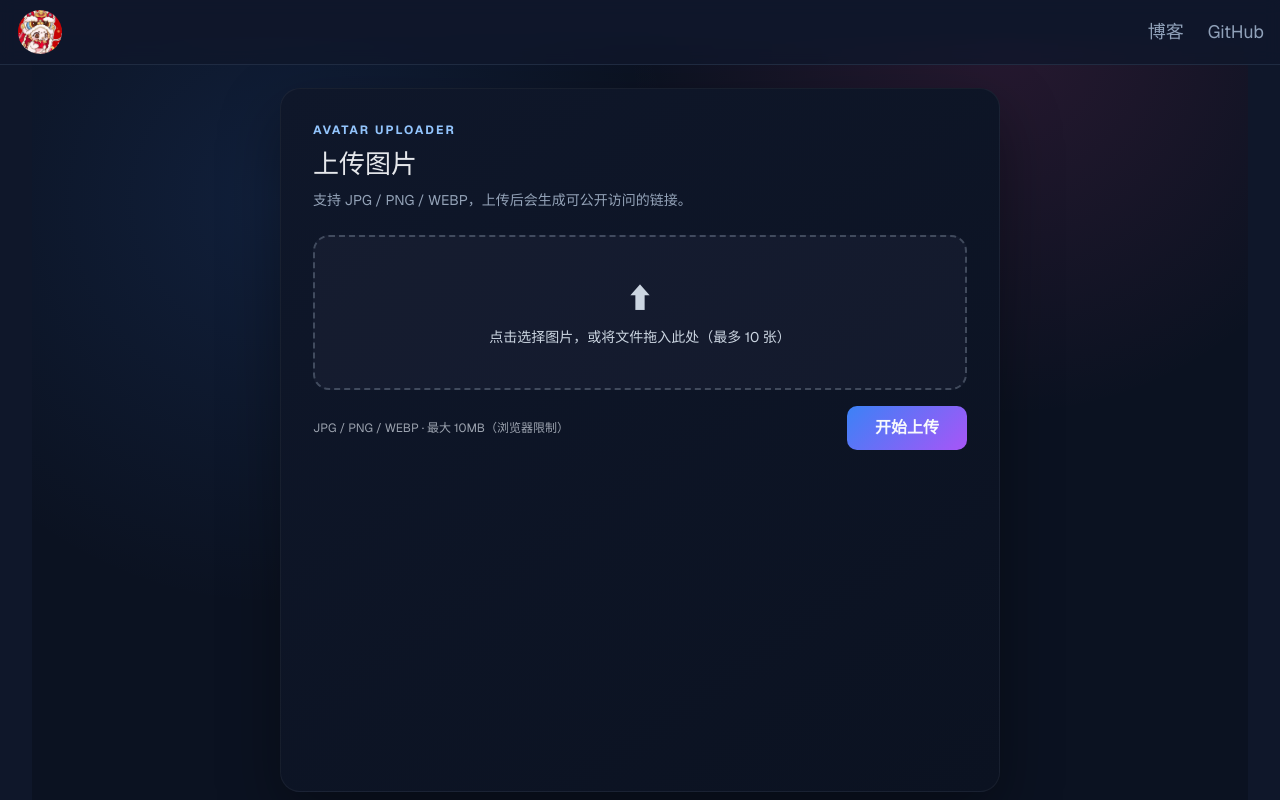
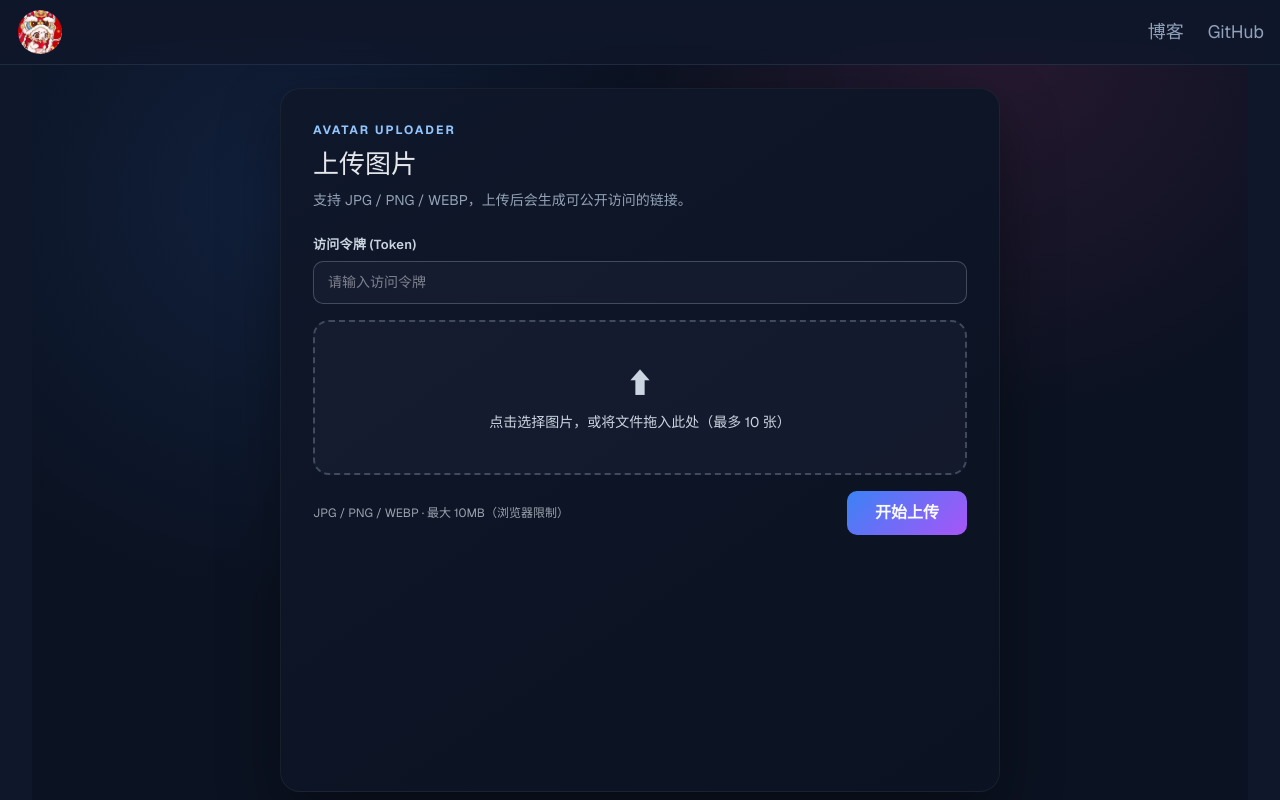
Before and after one commit to wsmxd/my-blog, a Next.js app: page /upload in a window 1280 px wide. Shown: the top 800 px of the page. Built offline with nearby package versions, Linux system fonts and the light colour scheme.

Commit message:
保护文件上传路由

```diff
--- a/app/blog/BlogListClient.tsx
+++ b/app/blog/BlogListClient.tsx
@@ -147,6 +147,7 @@ export default function BlogListClient({ posts }: BlogListClientProps) {
                   src={post.meta.cover || '/images/default-cover.svg'}
                   alt={post.meta.title}
                   fill
+                  preload
                   className="object-cover"
                 />
               </motion.div>
--- a/app/upload/page.tsx
+++ b/app/upload/page.tsx
@@ -1,7 +1,7 @@
 'use client';
 
 import type { PutBlobResult } from '@vercel/blob';
-import { useMemo, useRef, useState } from 'react';
+import { useEffect, useMemo, useRef, useState } from 'react';
 
 export default function AvatarUploadPage() {
   const inputFileRef = useRef<HTMLInputElement>(null);
@@ -9,6 +9,7 @@ export default function AvatarUploadPage() {
   const [fileNames, setFileNames] = useState<string[]>([]);
   const [error, setError] = useState<string | null>(null);
   const [isUploading, setIsUploading] = useState(false);
+  const [token, setToken] = useState<string>('');
 
   const helpText = useMemo(
     () =>
@@ -17,6 +18,14 @@ export default function AvatarUploadPage() {
         : 'JPG / PNG / WEBP · 最大 10MB（浏览器限制）',
     [error],
   );
+
+  // 组件加载时从 localStorage 读取保存的 token
+  useEffect(() => {
+    const savedToken = localStorage.getItem('uploadToken');
+    if (savedToken) {
+      setToken(savedToken);
+    }
+  }, []);
 
   const handleFileChange = () => {
     const fileList = inputFileRef.current?.files;
@@ -68,14 +77,30 @@ export default function AvatarUploadPage() {
               return;
             }
 
+            if (!token.trim()) {
+              setError('请输入访问令牌');
+              return;
+            }
+
             setIsUploading(true);
             try {
+              // 保存 token 到 localStorage
+              if (token.trim()) {
+                localStorage.setItem('uploadToken', token.trim());
+              }
+
               const uploads = Array.from(fileList).map(async (file) => {
                 const response = await fetch(
                   `/api/avatar/upload?filename=${encodeURIComponent(file.name)}`,
                   {
                     method: 'POST',
                     body: file,
+                    headers: {
+                      // 使用用户输入的 token
+                      ...(token.trim()
+                        ? { Authorization: `Bearer ${token.trim()}` }
+                        : {}),
+                    },
                   },
                 );
 
@@ -95,6 +120,18 @@ export default function AvatarUploadPage() {
             }
           }}
         >
+          <label style={styles.inputLabel}>
+            <span style={styles.labelText}>访问令牌 (Token)</span>
+            <input
+              type="password"
+              value={token}
+              onChange={(e) => setToken(e.target.value)}
+              placeholder="请输入访问令牌"
+              style={styles.tokenInput}
+              required
+            />
+          </label>
+
           <label style={styles.dropzone}>
             <input
               name="file"
@@ -275,4 +312,25 @@ const styles: Record<string, React.CSSProperties> = {
   resultItem: {
     color: '#e5e7eb',
   },
+  inputLabel: {
+    display: 'flex',
+    flexDirection: 'column',
+    gap: 6,
+  },
+  labelText: {
+    fontSize: 13,
+    fontWeight: 600,
+    color: '#cbd5e1',
+    letterSpacing: 0.3,
+  },
+  tokenInput: {
+    padding: '10px 14px',
+    borderRadius: 10,
+    border: '1px solid rgba(148,163,184,0.35)',
+    background: 'rgba(148,163,184,0.05)',
+    color: '#e5e7eb',
+    fontSize: 14,
+    outline: 'none',
+    transition: 'border-color 0.2s ease, background 0.2s ease',
+  },
 };
--- /dev/null
+++ b/proxy.ts
@@ -0,0 +1,35 @@
+import { NextResponse, type NextRequest } from 'next/server';
+
+// Simple token-based guard for upload API
+const UPLOAD_TOKEN = process.env.UPLOAD_API_TOKEN;
+
+export function proxy(req: NextRequest) {
+  const { pathname } = req.nextUrl;
+
+  // Only protect the upload API route
+  if (!pathname.startsWith('/api/avatar/upload')) {
+    return NextResponse.next();
+  }
+
+  // If token not configured, deny by default
+  if (!UPLOAD_TOKEN) {
+    return NextResponse.json({ error: 'Upload is disabled' }, { status: 403 });
+  }
+
+  const auth = req.headers.get('authorization') || '';
+  // Expect format: Authorization: Bearer <token>
+  const token = auth.toLowerCase().startsWith('bearer ')
+    ? auth.slice(7).trim()
+    : '';
+
+  if (token !== UPLOAD_TOKEN) {
+    return NextResponse.json({ error: 'Forbidden' }, { status: 403 });
+  }
+
+  return NextResponse.next();
+}
+
+// Limit proxy to the upload API only
+export const config = {
+  matcher: ['/api/avatar/upload'],
+};
```
